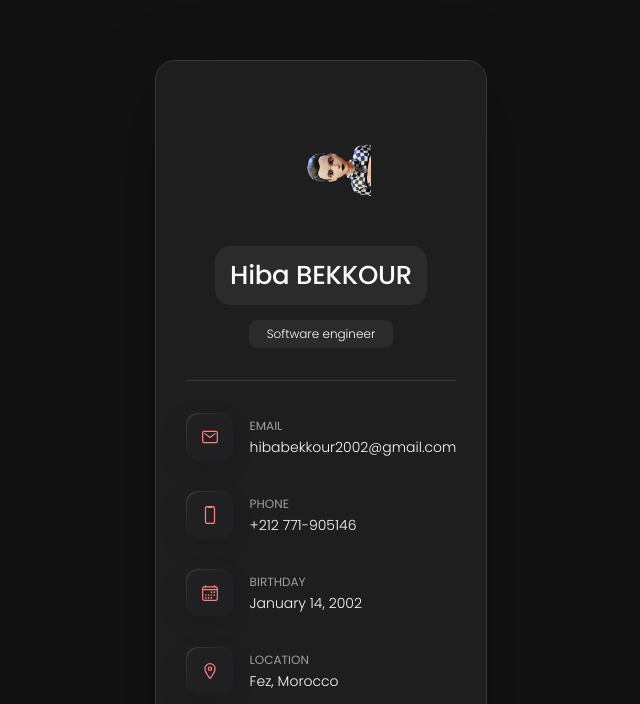
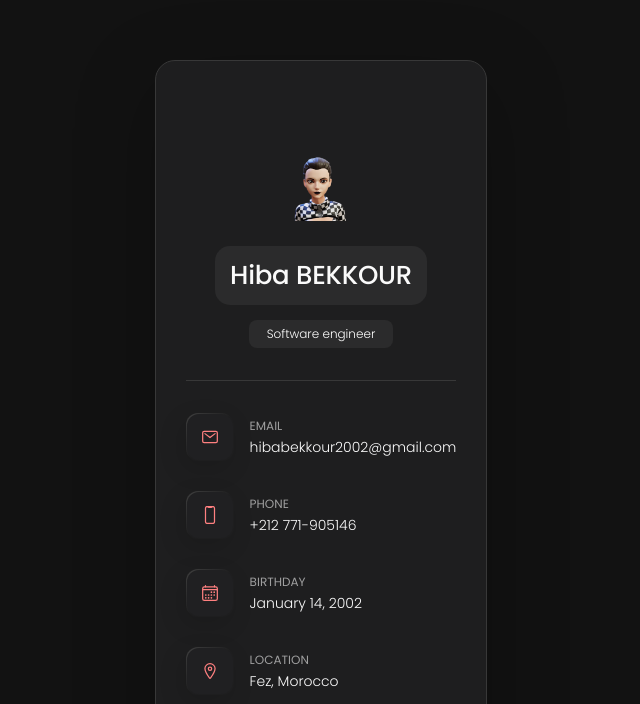
Before and after one commit to hibaBekkour/hibabekkour.github.io, a website: page index.html in a window 1280 px wide. Shown: the top 704 px of the page, without its empty margins (319-959 px from the left). Drawn offline with nearby package versions, Linux system fonts and the light colour scheme.

Commit message:
avatar flip

```diff
--- a/assets/css/style.css
+++ b/assets/css/style.css
@@ -290,7 +290,7 @@ main {
 .avatar-box {
    width:  auto;
   height: 100px;
-  transform: matrix(0,1,1,0,0,0);
+
 
   overflow: hidden;
 
@@ -1268,7 +1268,7 @@ textarea.form-input::-Web design & developmentkit-resizer { display: none; }
   .sidebar-info { gap: 25px; }
 
   .avatar-box { border-radius: 30px;
-    transform: matrix(0,1,1,0,0,0);}
+    }
 
   .avatar-box img {
     width: 120px;
```
